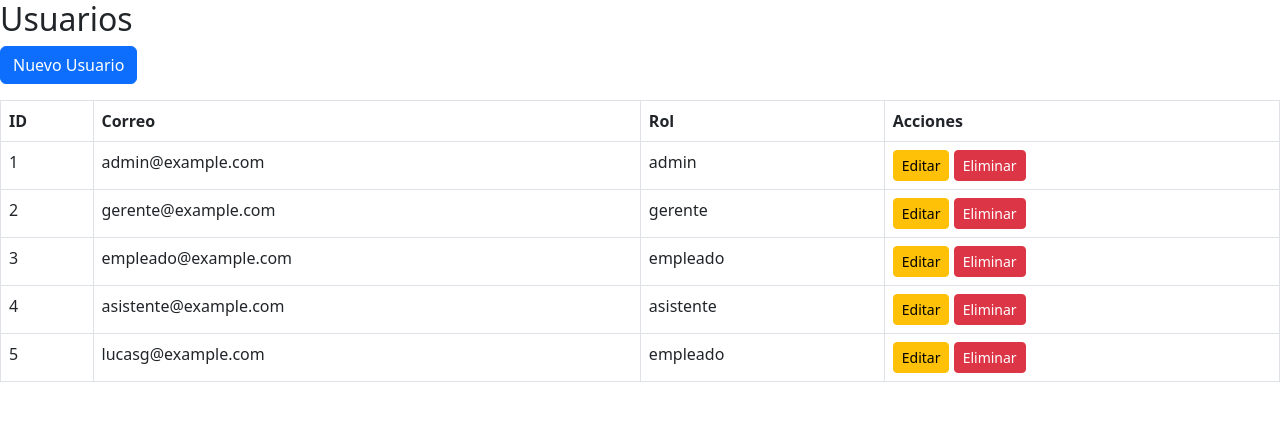
After one commit to RocioPenhaG/IngenieriaSoftware2, a Flask app: page /admin/usuarios in a window 1280 px wide. The commit adds this page. Shown: the top 421 px of the page. Run offline with Flask 3, Linux system fonts and the light colour scheme; a user stored in the database is signed in; data comes from the database, SQL or seed files in the repository; both versions use the stored data as it was after the commit.

Commit message:
Admin puede crear usuarios, editar, eliminar

```diff
--- a/app.py
+++ b/app.py
@@ -73,6 +73,87 @@ def login():
 @role_required('admin')
 def admin():
     return render_template('admin.html')
+
+# -----------------------
+# Gestión de Usuarios
+# -----------------------
+@app.route('/admin/usuarios')
+@login_required
+@role_required('admin')
+def listar_usuarios():
+    conn = get_db_connection()
+    usuarios = conn.execute('SELECT * FROM usuarios').fetchall()
+    conn.close()
+    return render_template('admin_usuarios.html', usuarios=usuarios)
+
+@app.route('/admin/usuarios/nuevo', methods=['GET', 'POST'])
+@login_required
+@role_required('admin')
+def crear_usuario():
+    if request.method == 'POST':
+        correo = request.form['correo']
+        password = request.form['password']
+        rol = request.form['rol']
+
+        conn = get_db_connection()
+        conn.execute(
+            'INSERT INTO usuarios (correo, password, rol) VALUES (?, ?, ?)',
+            (correo, password, rol)
+        )
+        conn.commit()
+        conn.close()
+        return redirect(url_for('listar_usuarios'))
+
+    return render_template('admin_usuarios_form.html', usuario=None)
+
+@app.route('/admin/usuarios/editar/<int:id>', methods=['GET', 'POST'])
+@login_required
+@role_required('admin')
+def editar_usuario(id):
+    conn = get_db_connection()
+    usuario = conn.execute('SELECT * FROM usuarios WHERE id = ?', (id,)).fetchone()
+
+    if not usuario:
+        conn.close()
+        return "Usuario no encontrado", 404
+
+    if request.method == 'POST':
+        correo = request.form['correo']
+        password = request.form['password']
+        rol = request.form['rol']
+
+        conn.execute("""
+            UPDATE usuarios
+            SET correo=?, password=?, rol=?
+            WHERE id=?
+        """, (correo, password, rol, id))
+        conn.commit()
+        conn.close()
+        return redirect(url_for('listar_usuarios'))
+
+    conn.close()
+    return render_template('admin_usuarios_form.html', usuario=usuario)
+
+@app.route('/admin/usuarios/eliminar/<int:id>', methods=['GET', 'POST'])
+@login_required
+@role_required('admin')
+def eliminar_usuario(id):
+    conn = get_db_connection()
+    usuario = conn.execute('SELECT * FROM usuarios WHERE id = ?', (id,)).fetchone()
+
+    if not usuario:
+        conn.close()
+        return "Usuario no encontrado", 404
+
+    if request.method == 'POST':
+        conn.execute('DELETE FROM usuarios WHERE id = ?', (id,))
+        conn.commit()
+        conn.close()
+        return redirect(url_for('listar_usuarios'))
+
+    conn.close()
+    return render_template('admin_usuarios_eliminar.html', usuario=usuario)
+
 
 # -----------------------
 # Empleados
--- a/templates/admin.html
+++ b/templates/admin.html
@@ -27,7 +27,7 @@
       <a href="{{ url_for('listar_conceptos') }}" class="list-group-item list-group-item-action">Conceptos salariales</a>
       <a href="#" class="list-group-item list-group-item-action">Actualizar salario mínimo</a>
       <a href="#" class="list-group-item list-group-item-action">Configurar parámetros</a>
-      <a href="#" class="list-group-item list-group-item-action">Gestionar usuarios y roles</a>
+      <a href="{{ url_for('listar_usuarios') }}" class="list-group-item list-group-item-action">Gestionar usuarios y roles</a>
       <a href="#" class="list-group-item list-group-item-action">Reportes generales</a>
       <a href="#" class="list-group-item list-group-item-action">Exportación de recibos</a>
     </div>
--- /dev/null
+++ b/templates/admin_usuarios.html
@@ -0,0 +1,38 @@
+<!DOCTYPE html>
+<html lang="es">
+<head>
+  <meta charset="UTF-8" />
+  <meta name="viewport" content="width=device-width, initial-scale=1" />
+  <link href="https://cdn.jsdelivr.net/npm/bootstrap@5.3.0/dist/css/bootstrap.min.css" rel="stylesheet" />
+</head>
+<body>
+<h2>Usuarios</h2>
+
+<a href="{{ url_for('crear_usuario') }}" class="btn btn-primary mb-3">Nuevo Usuario</a>
+
+<table class="table table-bordered">
+  <thead>
+    <tr>
+      <th>ID</th>
+      <th>Correo</th>
+      <th>Rol</th>
+      <th>Acciones</th>
+    </tr>
+  </thead>
+  <tbody>
+    {% for u in usuarios %}
+    <tr>
+      <td>{{ u['id'] }}</td>
+      <td>{{ u['correo'] }}</td>
+      <td>{{ u['rol'] }}</td>
+      <td>
+        <a href="{{ url_for('editar_usuario', id=u['id']) }}" class="btn btn-sm btn-warning">Editar</a>
+        <a href="{{ url_for('eliminar_usuario', id=u['id']) }}" class="btn btn-sm btn-danger">Eliminar</a>
+      </td>
+    </tr>
+    {% endfor %}
+  </tbody>
+</table>
+  <script src="https://cdn.jsdelivr.net/npm/bootstrap@5.3.0/dist/js/bootstrap.bundle.min.js"></script>
+</body>
+</html>
```
Also changed, not shown: templates/admin_usuarios_eliminar.html (added, +19 -0 lines), templates/admin_usuarios_form.html (added, +39 -0 lines), usuarios.db.
